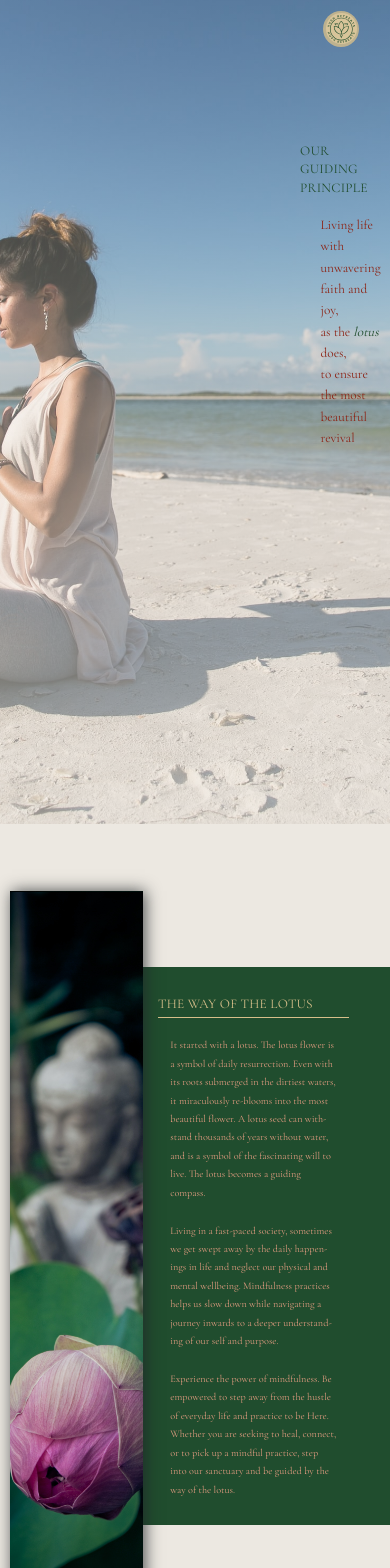
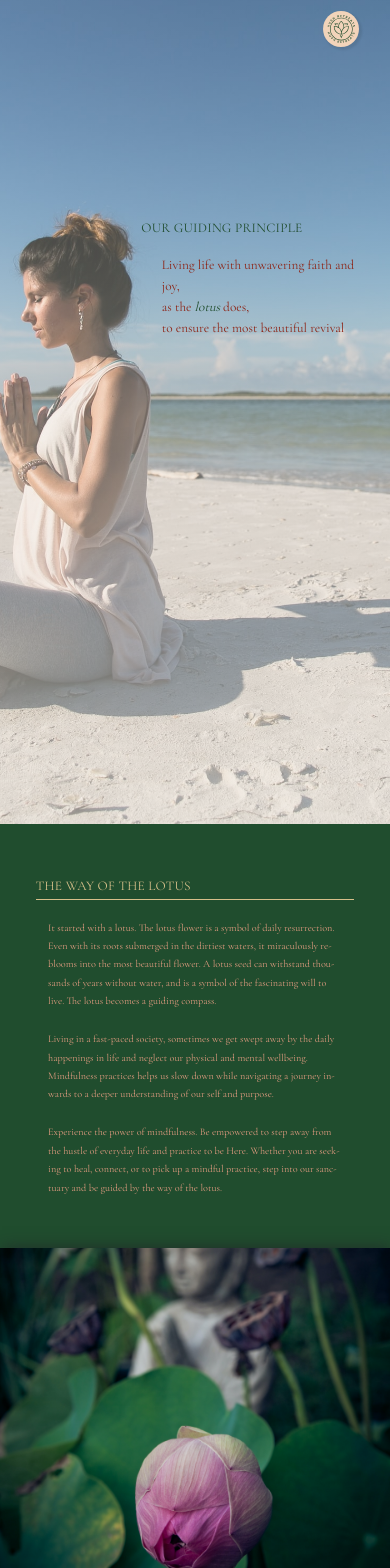
Before and after one commit to jieqiangt/the-hush-retreat, a Next.js app: page /discover in a window 390 px wide. Shown: the part 20-1588 px from the top of the page. Built offline with nearby package versions, Linux system fonts and the light colour scheme.

Commit message:
- rewrote feature box css & html mark up for responsive design & proper scaling - added image optimization for feature box

```diff
--- a/components/discover/OurApproach.js
+++ b/components/discover/OurApproach.js
@@ -34,10 +34,10 @@ export default function OurApproach(props) {
       <FeatureBox
         feature-box-items={features}
         featureBoxListClass={classes[`${baseClass}--feature-box`]}
-        featureBoxItemClass={`${classes[`${baseClass}--feature-box--item`]}`}
-        featureBoxItemOuterClass={`${
-          classes[`${baseClass}--feature-box--item--outer`]
+        featureBoxItemClass={`${
+          classes[`${baseClass}--feature-box--item`]
         } hidden`}
+        featureBoxItemImgBoxClass={`${classes[`${baseClass}--feature-box--item--imgbox`]}`}
         featureBoxItemImgClass={classes[`${baseClass}--feature-box--item--img`]}
         featureBoxItemTitleClass={
           classes[`${baseClass}--feature-box--item--title`]
--- a/components/layout/NavBar.js
+++ b/components/layout/NavBar.js
@@ -2,13 +2,14 @@ import NavLink from "./NavLink";
 import Icon from "../ui/Icon";
 import classes from "../../sass/layout/layout.module.scss";
 import { useRouter } from "next/router";
+import { Fragment } from "react";
 
 export default function NavBar(props) {
   const router = useRouter();
   const curPath = router.pathname;
 
   return (
-    <section className={classes["nav"]}>
+    <Fragment>
       <input
         type="checkbox"
         className={classes["nav--checkbox"]}
@@ -61,6 +62,6 @@ export default function NavBar(props) {
           </NavLink>
         </ul>
       </nav>
-    </section>
+    </Fragment>
   );
 }
--- a/components/ui/FeatureBox.js
+++ b/components/ui/FeatureBox.js
@@ -4,7 +4,7 @@ export default function FeatureBox(props) {
   const {
     featureBoxListClass,
     featureBoxItemClass,
-    featureBoxItemOuterClass,
+    featureBoxItemImgBoxClass,
     featureBoxItemImgClass,
     featureBoxItemTitleClass,
     featureBoxItemDescClass,
@@ -19,7 +19,7 @@ export default function FeatureBox(props) {
           title={item.title}
           desc={item.desc}
           featureBoxItemClass={featureBoxItemClass}
-          featureBoxItemOuterClass={featureBoxItemOuterClass}
+          featureBoxItemImgBoxClass={featureBoxItemImgBoxClass}
           featureBoxItemImgClass={featureBoxItemImgClass}
           featureBoxItemTitleClass={featureBoxItemTitleClass}
           featureBoxItemDescClass={featureBoxItemDescClass}
--- a/sass/base/_base.scss
+++ b/sass/base/_base.scss
@@ -21,11 +21,11 @@ html {
     font-size: 38%;
   }
 
-  @include media-queries(phone-lg) {
+  @include media-queries(tab-lg-pot) {
     font-size: 35%;
   }
 
-  @include media-queries(phone) {
+  @include media-queries(phone-xl) {
     font-size: 32%;
   }
 }
--- a/sass/layout/layout.module.scss
+++ b/sass/layout/layout.module.scss
@@ -9,7 +9,7 @@
     display: none;
   }
 
-  @include media-queries(phone-lg) {
+  @include media-queries(tab-pot) {
     &--checkbox:checked ~ &--bg {
       transform: scale(100);
     }
@@ -41,16 +41,18 @@
   &--btn {
     @include make-invisible;
     @include remove-dim;
+    display: block;
 
-    @include media-queries(phone-lg) {
+    @include media-queries(tab-pot) {
       @include make-visible;
-      background-color: rgba($col-accent-primary, 0.8);
+      background-color: $col-white-shade-1;
       position: fixed;
       top: 6rem;
       right: 6rem;
       height: 7rem;
       width: 7rem;
       border-radius: 50%;
+      box-shadow: 2px 2px 2px 1px rgba($col-black-primary, 0.1);
       z-index: $z-index-modal + 20;
 
       &--close {
@@ -84,7 +86,7 @@
     @include make-invisible;
     @include remove-dim;
 
-    @include media-queries(phone-lg) {
+    @include media-queries(tab-pot) {
       @include make-visible;
       background-color: rgba($col-white-primary, 0.9);
       position: fixed;
@@ -104,7 +106,7 @@
     z-index: 0;
     font-size: $font-size-header-sm;
 
-    @include media-queries(phone-lg) {
+    @include media-queries(tab-pot) {
       @include make-invisible();
       @include remove-dim();
     }
@@ -119,7 +121,7 @@
     gap: 15rem;
     font-weight: $font-weight-xs;
 
-    @include media-queries(phone-lg) {
+    @include media-queries(tab-pot) {
       flex-direction: column;
       gap: 8rem;
       font-size: $font-size-header-lg;
@@ -128,7 +130,7 @@
     & li:nth-child(1) {
       animation-delay: 0.4s;
       animation-fill-mode: backwards;
-      @include media-queries(phone-lg) {
+      @include media-queries(tab-pot) {
         order: 2;
       }
     }
@@ -136,14 +138,14 @@
     & li:nth-child(2) {
       animation-delay: 0.4s;
       animation-fill-mode: backwards;
-      @include media-queries(phone-lg) {
+      @include media-queries(tab-pot) {
         order: 3;
       }
     }
 
     & li:nth-child(3) {
       margin: 0rem 4rem;
-      @include media-queries(phone-lg) {
+      @include media-queries(tab-pot) {
         order: 1;
       }
     }
@@ -151,7 +153,7 @@
     & li:nth-child(4) {
       animation-delay: 0.4s;
       animation-fill-mode: backwards;
-      @include media-queries(phone-lg) {
+      @include media-queries(tab-pot) {
         order: 4;
       }
     }
@@ -159,7 +161,7 @@
     & li:nth-child(5) {
       animation-delay: 0.4s;
       animation-fill-mode: backwards;
-      @include media-queries(phone-lg) {
+      @include media-queries(tab-pot) {
         order: 5;
       }
     }
@@ -171,7 +173,7 @@
     display: inline-block;
     fill: $col-main-primary;
 
-    @include media-queries(phone-lg) {
+    @include media-queries(tab-pot) {
       height: 12rem;
       width: 20rem;
     }
--- a/sass/pages/discover.module.scss
+++ b/sass/pages/discover.module.scss
@@ -20,46 +20,26 @@
       ),
       url("../../public/img/meditation-1-lg.jpg")
     ),
-    (bottom 85% left 50%)
+    (bottom 80% right 54%)
   );
   position: relative;
+  display: flex;
+  justify-content: center;
+  align-items: center;
 
   &--box {
-    position: absolute;
     background-color: transparent;
     font-size: $font-size-text-lg;
     transition-delay: 0.6s;
-    top: 16rem;
-    left: 78rem;
+    margin-left: 20rem;
 
     @include media-queries(xl-screen) {
-      top: 16rem;
-      left: 70rem;
-    }
-
-    @include media-queries(lg-screen) {
-      top: 16rem;
-      left: 64rem;
-    }
-
-    @include media-queries(laptop-lg) {
-      top: 16rem;
-      left: 70rem;
+      margin-left: 24rem;
+      margin-bottom: 30rem;
     }
 
     @include media-queries(laptop) {
-      top: 20rem;
-      left: 68rem;
-    }
-
-    @include media-queries(laptop-sm) {
-      top: 24rem;
-      left: 62rem;
-    }
-
-    @include media-queries(phone-lg) {
-      top: 28rem;
-      left: 55rem;
+      margin-bottom: 48rem;
     }
   }
 
@@ -81,8 +61,19 @@
 }
 
 .lotus {
-  @include description--section(30vw);
+  @include description--section(35vw);
   position: relative;
+
+  @include media-queries(laptop-sm) {
+    @include description--section(35vw);
+  }
+
+  @include media-queries(tab-pot) {
+    display: flex;
+    flex-direction: column;
+    @include description--section(90vw);
+    height: auto;
+  }
 
   &::after {
     content: "";
@@ -106,15 +97,26 @@
     }
 
     @include media-queries(laptop-lg) {
-      margin: 8rem -1rem 8rem 7rem;
+      margin: 10rem -1rem 10rem 7rem;
     }
 
     @include media-queries(laptop) {
-      margin: 10rem -5rem 10rem 2rem;
+      margin: 14rem -1rem 14rem 7rem;
     }
 
     @include media-queries(laptop-sm) {
-      margin: 13rem -8rem 13rem 2rem;
+      margin: 22rem -8rem 22rem 4rem;
+    }
+
+    @include media-queries(tab-xl-pot) {
+      margin: 20rem -10rem 20rem 4rem;
+    }
+
+    @include media-queries(tab-pot) {
+      margin: 0rem;
+      background-position: bottom 20% left 0%;
+      order: 2;
+      margin-bottom: 6rem;
     }
   }
 
@@ -130,12 +132,33 @@
         padding: 5rem 13rem 5rem 5rem;
       }
 
-      @include media-queries(laptop) {
-        padding: 5rem 12rem 5rem 8rem;
+      @include media-queries(laptop-lg) {
+        padding: 8rem 12rem 8rem 8rem;
       }
 
       @include media-queries(laptop-sm) {
-        padding: 5rem 8rem 5rem 11rem;
+        padding: 10rem 7rem 10rem 12rem;
+      }
+
+      @include media-queries(tab-xl-pot) {
+        padding: 14rem 5rem 14rem 14rem;
+      }
+
+      @include media-queries(tab-pot) {
+        padding: 10rem 14rem;
+        align-self: stretch;
+      }
+
+      @include media-queries(phone-lg) {
+        padding: 10rem 7rem;
+      }
+
+      @include media-queries(phone) {
+        padding: 10rem 5rem;
+      }
+
+      @include media-queries(phone-sm) {
+        padding: 8rem 4rem;
       }
     }
 
@@ -173,6 +196,10 @@
     width: 97%;
     bottom: -8rem;
     background-color: rgba($col-accent-tint-2, 0.5);
+
+    @include media-queries(tab-lg-pot) {
+      bottom: 0rem;
+    }
   }
 
   &--icon {
@@ -189,8 +216,21 @@
     margin-bottom: 4.8rem;
     margin-right: 2rem;
 
+    @include media-queries(tab-pot) {
+      flex-direction: column;
+      padding: 0rem;
+      margin: 0rem;
+    }
+
     &--item {
       font-size: $font-size-text-md;
+      @include media-queries(tab-pot) {
+        flex-direction: column;
+        padding: 0rem;
+        margin: 0rem;
+        gap: 4rem;
+        margin-bottom: 8rem;
+      }
 
       &--title {
         color: $col-main-primary;
@@ -199,14 +239,39 @@
       &--desc {
         color: $col-gray-tint-1;
         line-height: $font-line-height-md;
+
+        @include media-queries(tab-pot) {
+          padding: 0rem 24rem;
+        }
+
+
+        @include media-queries(phone-lg) {
+          padding: 0rem 18rem;
+        }
+
+        @include media-queries(phone) {
+          padding: 0rem 14rem;
+        }
+      }
+
+      &--imgbox {
+        @include media-queries(tab-pot) {
+          width: 100vw;
+          height: 60vw;
+        }
       }
     }
   }
 
   &--cta {
     width: 100%;
-    height: 20vh;
+    height: 15vh;
     position: relative;
+
+    @include media-queries(tab-pot) {
+      margin-top: 2rem;
+      height: 10vh;
+    }
 
     &--box {
       display: flex;
```
Also changed, not shown: components/ui/FeatureBoxItem.js (+8 -8 lines), sass/abstracts/_media.scss (+36 -8 lines), sass/base/_utilities.scss (+19 -11 lines).
